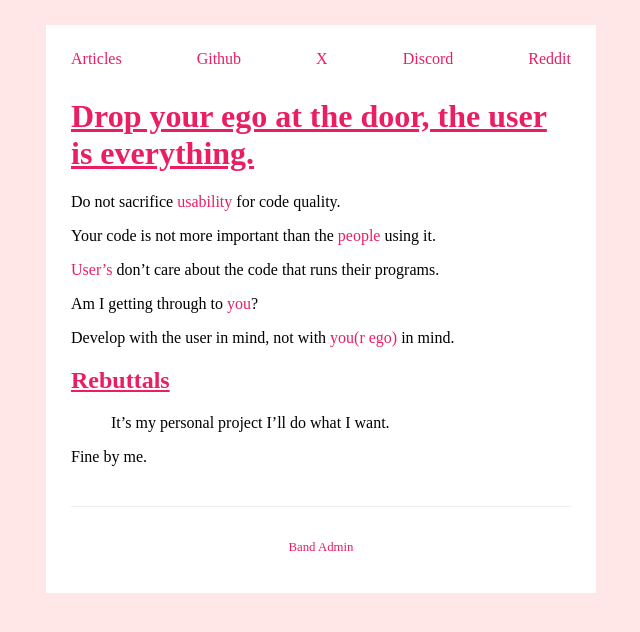
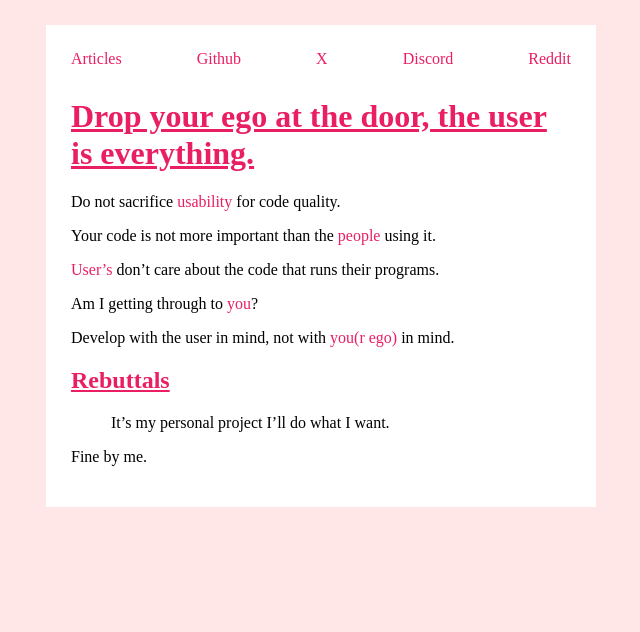
Before and after one commit to joereynolds/joereynolds.github.io, a Jekyll site: the page built from drafts/2020-02-06-the-user-is-everything.md, in a window 1280 px wide. Shown: the top 632 px of the page, without its empty margins (319-959 px from the left). Built offline with Jekyll 4.4.1, drawn with Linux system fonts in a browser that asks for light colours.

Commit message:
Move footer

```diff
--- a/_layouts/default.html
+++ b/_layouts/default.html
@@ -29,8 +29,6 @@
             {{ content }}
         </main>
 
-        <footer style="margin-top: 40px; padding-top: 20px; border-top: 1px solid #eee; text-align: center; font-size: 0.8em;">
-            <p><a href="/band.html">Band Admin</a></p>
-        </footer>
+
     </body>
 </html>
--- a/index.html
+++ b/index.html
@@ -33,3 +33,7 @@
         {% endfor %}
     </ul>
 </div>
+
+<footer style="margin-top: 40px; padding-top: 20px; border-top: 1px solid #eee; text-align: center; font-size: 0.8em;">
+    <p><a href="/band.html">Band Admin</a></p>
+</footer>
```
